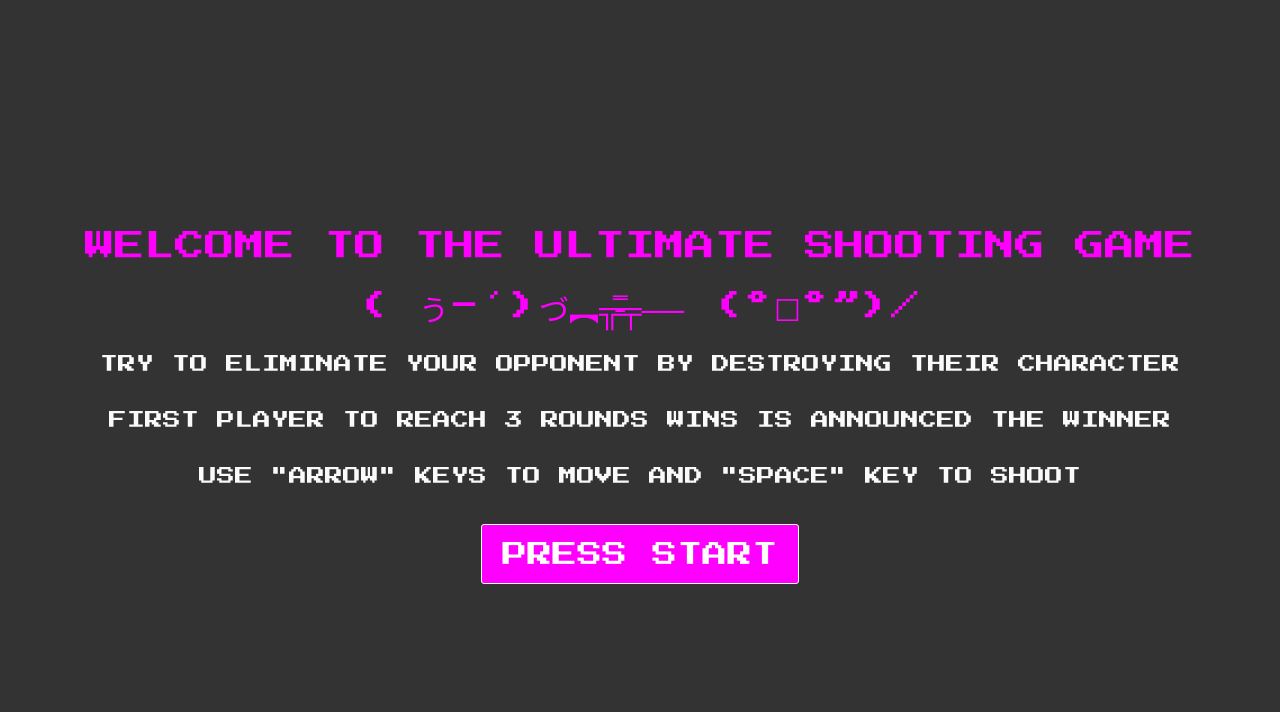
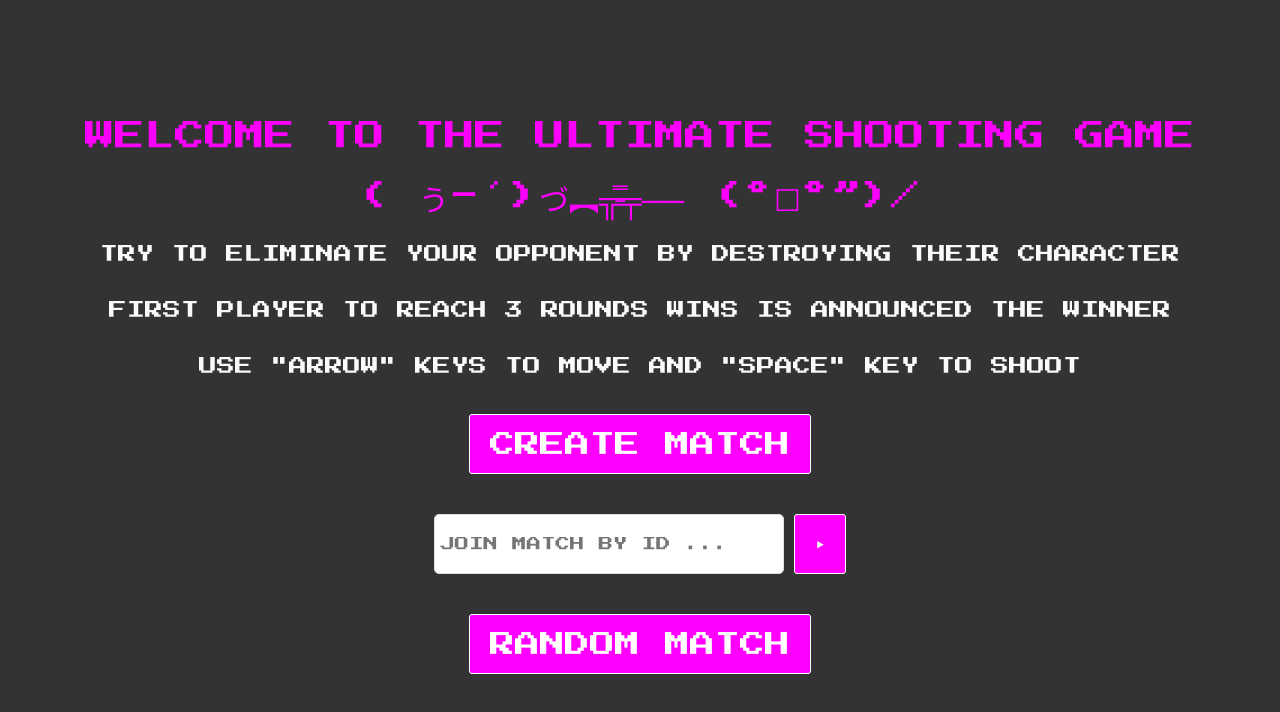
Before and after one commit to Achtrick/shooting-game, an Angular app: page / in a window 1280 px wide. Shown: the top 712 px of the page. Built offline with nearby package versions, Linux system fonts and the light colour scheme.

Commit message:
added join room possibility

```diff
--- a/src/app/app.routes.ts
+++ b/src/app/app.routes.ts
@@ -3,7 +3,7 @@ import { ArenaComponent } from './core/arena/arena.component';
 import { HomeComponent } from './core/home/home.component';
 
 export const routes: Routes = [
-  { path: 'arena', component: ArenaComponent },
+  { path: 'arena/:id', component: ArenaComponent },
   { path: '', component: HomeComponent },
   { path: '', redirectTo: '', pathMatch: 'full' },
   { path: '**', redirectTo: '' },
--- a/src/app/core/arena/arena.component.scss
+++ b/src/app/core/arena/arena.component.scss
@@ -16,6 +16,7 @@
     width: 100dvw;
     height: 100dvh;
     position: relative;
+    user-select: none;
 
     .score {
       background-color: transparent;
--- a/src/app/core/arena/arena.component.ts
+++ b/src/app/core/arena/arena.component.ts
@@ -1,6 +1,6 @@
 import { CommonModule } from '@angular/common';
 import { Component, OnDestroy, OnInit, ViewChild } from '@angular/core';
-import { Router } from '@angular/router';
+import { ActivatedRoute, Params, Router } from '@angular/router';
 import { Subject, takeUntil } from 'rxjs';
 import { Match, Room } from '../../models/room.model';
 import { SocketService } from '../../services/socket.service';
@@ -19,9 +19,11 @@ export class ArenaComponent implements OnInit, OnDestroy {
 
   public loading: boolean = true;
   public opponentDisconnected: boolean = false;
-  public loadingText: string = 'finding match ...';
+  public loadingText: string;
   public room: Room = new Room();
 
+  protected matchId: string;
+  protected friendlyMatch: boolean = false;
   protected match: Match;
   protected round: number = 1;
   protected playerId: string;
@@ -42,9 +44,20 @@ export class ArenaComponent implements OnInit, OnDestroy {
   private router: Router = new Router();
   private destroy: Subject<void> = new Subject();
 
-  constructor(private socketService: SocketService) {}
+  constructor(
+    private socketService: SocketService,
+    private route: ActivatedRoute
+  ) {}
 
   public async ngOnInit(): Promise<void> {
+    this.route.params.subscribe((params: Params) => {
+      this.matchId = params['id'];
+      if (this.matchId === 'friendly') {
+        this.friendlyMatch = true;
+        this.matchId = '';
+      }
+    });
+
     const id = Math.random().toString(36).substr(2, 9);
     const playerId = localStorage.getItem('PLAYER_ID');
 
@@ -54,6 +67,10 @@ export class ArenaComponent implements OnInit, OnDestroy {
       localStorage.setItem('PLAYER_ID', id);
       this.playerId = id;
     }
+
+    this.loadingText = this.friendlyMatch
+      ? 'send this code to your freind: ' + this.playerId
+      : 'finding match ...';
 
     await this.joinMatch();
 
@@ -79,7 +96,9 @@ export class ArenaComponent implements OnInit, OnDestroy {
     return new Promise<void>(async (resolve) => {
       this.room = await this.socketService.joinMatch(
         localStorage.getItem('PLAYER_ID') ??
-          Math.random().toString(36).substr(2, 9)
+          Math.random().toString(36).substr(2, 9),
+        this.matchId,
+        this.friendlyMatch
       );
 
       this.match = {
--- a/src/app/core/home/home.component.html
+++ b/src/app/core/home/home.component.html
@@ -4,5 +4,16 @@
   <h3>try to eliminate your opponent by destroying their character</h3>
   <h3>first player to reach 3 rounds wins is announced the winner</h3>
   <h3>use "arrow" keys to move and "space" key to shoot</h3>
-  <button (click)="router.navigateByUrl('/arena')">press start</button>
+  <button (click)="router.navigateByUrl('/arena/friendly')">
+    create match
+  </button>
+  <div class="row">
+    <input
+      type="text"
+      placeholder="Join match by id ..."
+      [(ngModel)]="matchId"
+    />
+    <button (click)="router.navigateByUrl('/arena/' + matchId)">&#8227;</button>
+  </div>
+  <button (click)="router.navigateByUrl('/arena/')">random match</button>
 </div>
--- a/src/app/core/home/home.component.scss
+++ b/src/app/core/home/home.component.scss
@@ -23,6 +23,13 @@
     color: #fafafa;
   }
 
+  .row {
+    width: 100%;
+    display: flex;
+    align-items: center;
+    justify-content: center;
+  }
+
   button {
     font-weight: 400;
     font-size: 25px;
@@ -33,7 +40,21 @@
     border: 1px solid white;
     border-radius: 3px;
     cursor: pointer;
-    margin-top: 20px;
+    margin: 20px 0px;
+  }
+  input {
+    border-radius: 5px;
+    border: 1px solid #dbdfe9;
+    height: 60px;
+    width: 350px;
+    padding: 5px;
+    margin: 5px 0px;
+    font-size: 0.9rem;
+    font-weight: 500;
+    line-height: 1.5;
+    color: #4b5675;
+    transition: border-color 0.15s ease-in-out, box-shadow 0.15s ease-in-out;
+    margin-right: 10px;
   }
 }
 
--- a/src/app/core/home/home.component.ts
+++ b/src/app/core/home/home.component.ts
@@ -1,13 +1,15 @@
 import { Component } from '@angular/core';
+import { FormsModule } from '@angular/forms';
 import { Router } from '@angular/router';
 
 @Component({
   selector: 'app-home',
   standalone: true,
-  imports: [],
+  imports: [FormsModule],
   templateUrl: './home.component.html',
   styleUrl: './home.component.scss',
 })
 export class HomeComponent {
   protected router = new Router();
+  protected matchId: string = '';
 }
--- a/src/app/services/socket.service.ts
+++ b/src/app/services/socket.service.ts
@@ -9,7 +9,7 @@ export class SocketService {
   private socket: Socket;
 
   constructor() {
-    this.socket = io('https://shooting-game-server-d55t.onrender.com/');
+    this.socket = io('http://192.168.11.138:5000');
   }
 
   public emit(event: string, data: any): void {
@@ -30,9 +30,17 @@ export class SocketService {
 
   // CUSTOM FUNCTIONS
 
-  public joinMatch(id: string): Promise<Room> {
+  public joinMatch(
+    playerId: string,
+    matchId?: string,
+    friendlyMatch?: boolean
+  ): Promise<Room> {
     return new Promise((resolve) => {
-      this.emit('JOIN_ROOM', id);
+      this.emit('JOIN_ROOM', {
+        playerId: playerId,
+        matchId: matchId,
+        friendly: friendlyMatch,
+      });
       this.on('MATCH_FOUND', (room) => {
         resolve(room);
       });
--- a/src/styles.scss
+++ b/src/styles.scss
@@ -5,6 +5,5 @@ html {
 * {
   font-family: "Press Start 2P", serif;
   box-sizing: border-box;
-  user-select: none;
   text-transform: uppercase;
 }
```
